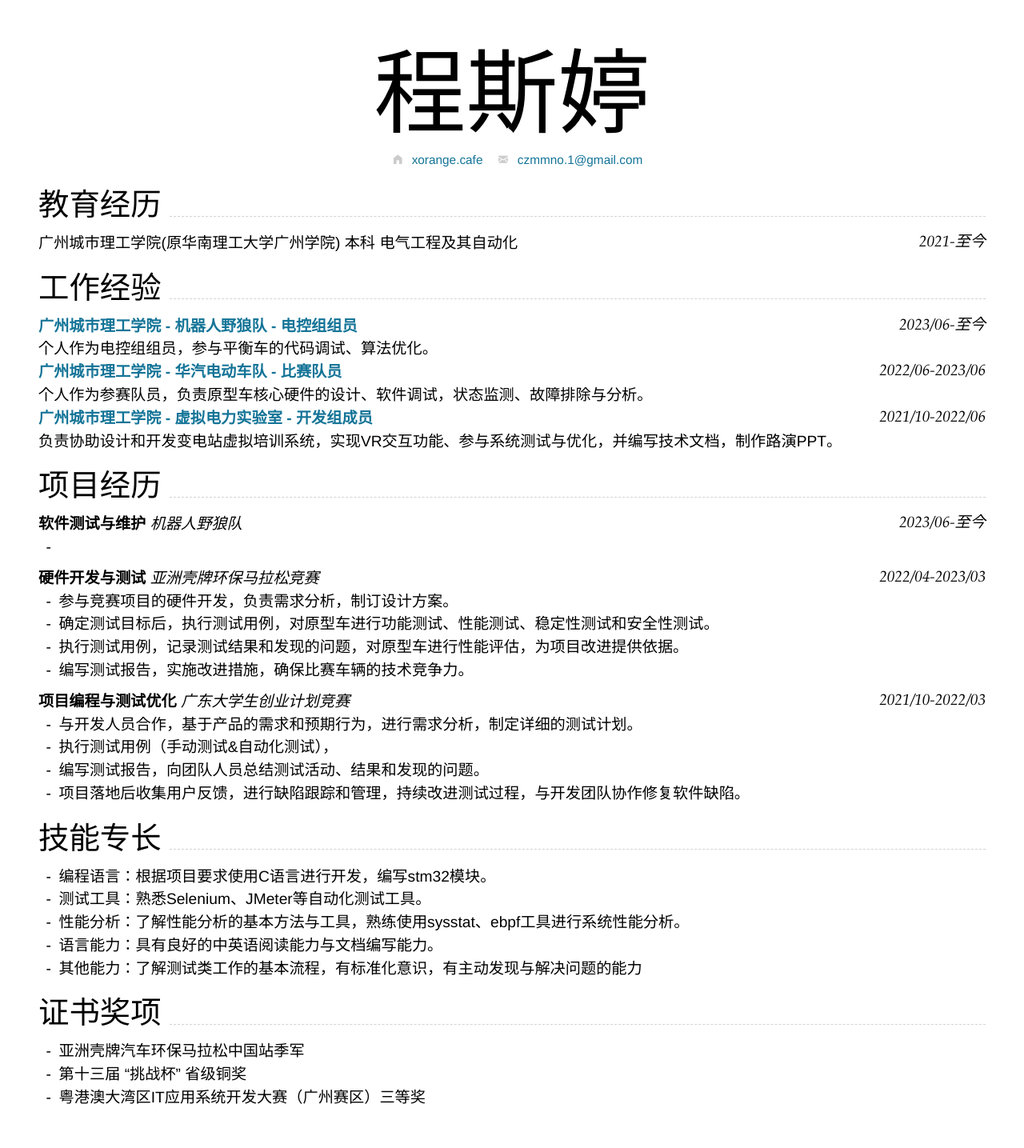
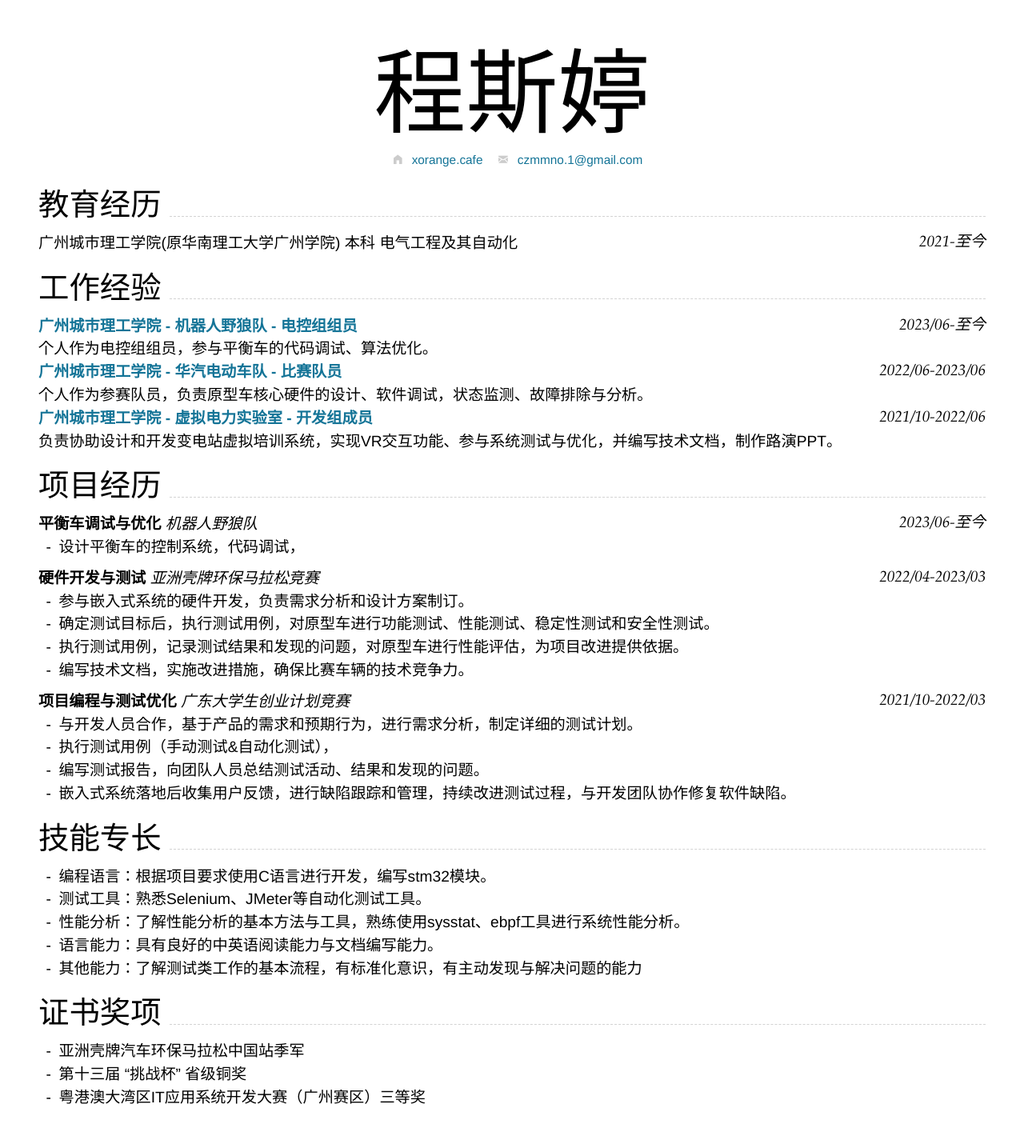
Before and after one commit to Lovelycz/stm, a Jekyll site: the page built from index.md, in a window 1280 px wide. Shown: the whole page at 80% size. Built offline with Jekyll 4.4.1, drawn with Linux system fonts in a browser that asks for light colours; nearby versions of some CDN libraries.

Commit message:
index.md

```diff
--- a/index.md
+++ b/index.md
@@ -34,23 +34,23 @@ homepage:
 
 ## 项目经历
 
-### **软件测试与维护** *机器人野狼队* `2023/06-至今`
+### **平衡车调试与优化** *机器人野狼队* `2023/06-至今`
 
--
+- 设计平衡车的控制系统，代码调试，
 
 ### **硬件开发与测试** *亚洲壳牌环保马拉松竞赛* `2022/04-2023/03`
 
-- 参与竞赛项目的硬件开发，负责需求分析，制订设计方案。
+- 参与嵌入式系统的硬件开发，负责需求分析和设计方案制订。
 - 确定测试目标后，执行测试用例，对原型车进行功能测试、性能测试、稳定性测试和安全性测试。
 - 执行测试用例，记录测试结果和发现的问题，对原型车进行性能评估，为项目改进提供依据。
-- 编写测试报告，实施改进措施，确保比赛车辆的技术竞争力。
+- 编写技术文档，实施改进措施，确保比赛车辆的技术竞争力。
 
 ### **项目编程与测试优化** *广东大学生创业计划竞赛* `2021/10-2022/03`
 
 - 与开发人员合作，基于产品的需求和预期行为，进行需求分析，制定详细的测试计划。
 - 执行测试用例（手动测试&自动化测试），
 - 编写测试报告，向团队人员总结测试活动、结果和发现的问题。
-- 项目落地后收集用户反馈，进行缺陷跟踪和管理，持续改进测试过程，与开发团队协作修复软件缺陷。
+- 嵌入式系统落地后收集用户反馈，进行缺陷跟踪和管理，持续改进测试过程，与开发团队协作修复软件缺陷。
 
 
 ## 技能专长
```
